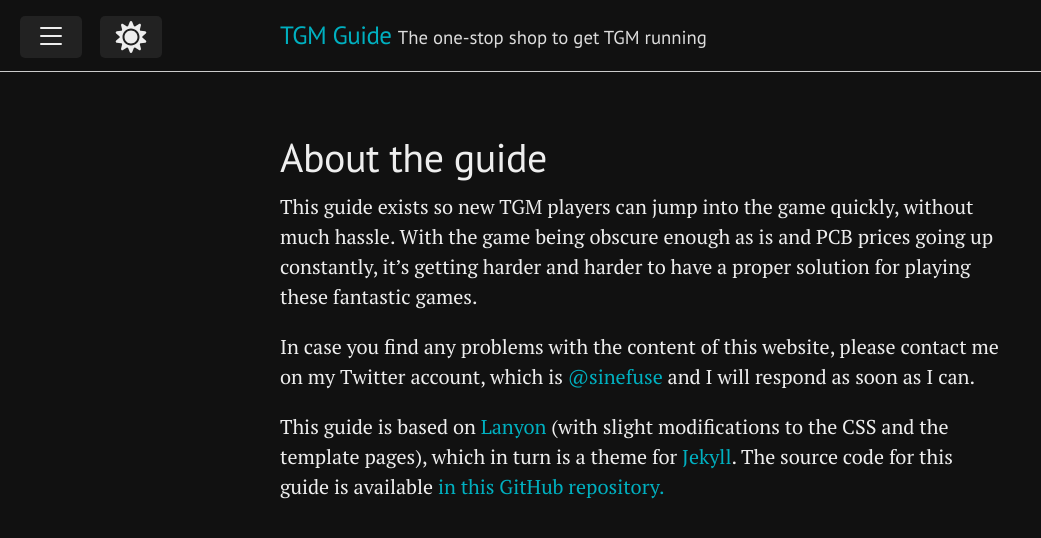
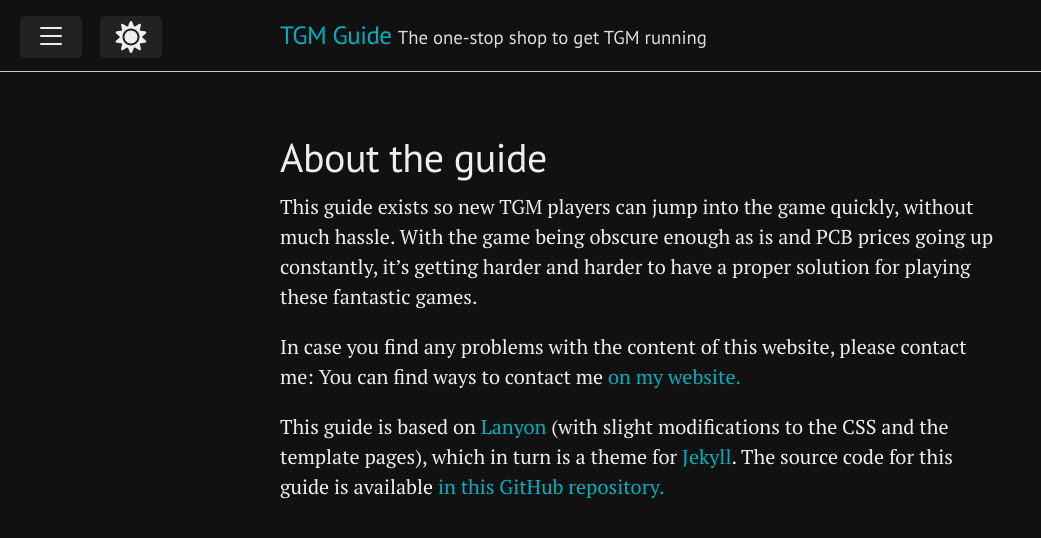
Before and after one commit to tgmguide/tgmguide.github.io, a Jekyll site: the page built from why.md, in a window 1280 px wide. Shown: the top 538 px of the page, without its empty margins (0-1041 px from the left). Built offline with Jekyll 4.4.1, drawn with Linux system fonts in a browser that asks for light colours.

Commit message:
updated why.md

```diff
--- a/why.md
+++ b/why.md
@@ -5,6 +5,6 @@ title: About the guide
 
 This guide exists so new TGM players can jump into the game quickly, without much hassle. With the game being obscure enough as is and PCB prices going up constantly, it's getting harder and harder to have a proper solution for playing these fantastic games.
 
-In case you find any problems with the content of this website, please contact me on my Twitter account, which is [@sinefuse](https://twitter.com/sinefuse) and I will respond as soon as I can.
+In case you find any problems with the content of this website, please contact me: You can find ways to contact me [on my website.](https://sinefuse.moe)
 
 This guide is based on [Lanyon](https://lanyon.getpoole.com/) (with slight modifications to the CSS and the template pages), which in turn is a theme for [Jekyll](https://jekyllrb.com). The source code for this guide is available [in this GitHub repository.](https://github.com/tgmguide/tgmguide.github.io)
```
Also changed, not shown: 1 other file.
